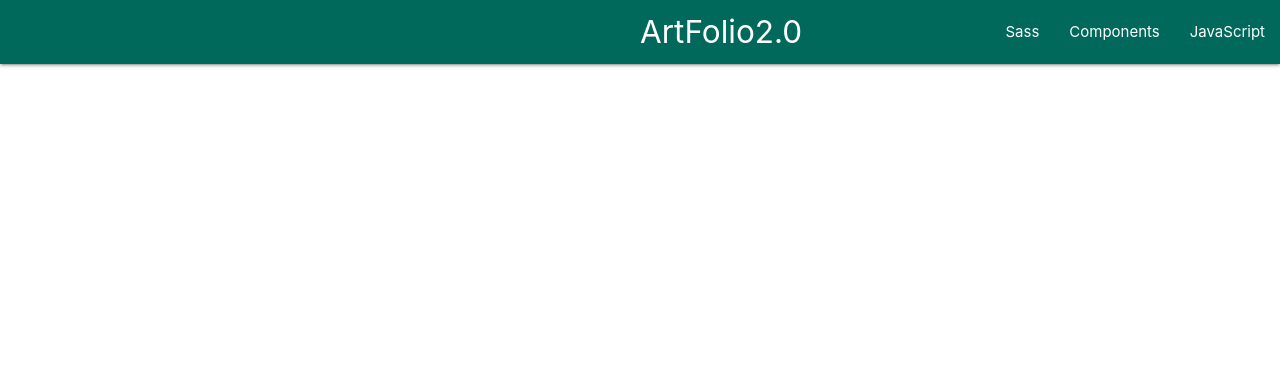
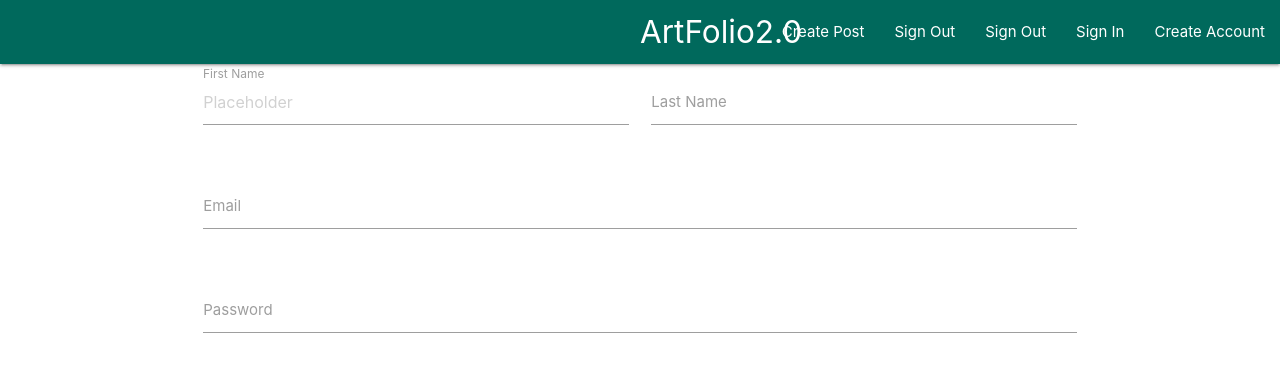
Before and after one commit to angel-torres/at-frontend, a React (Create React App) app in the folder artfolio2.0/: page /createaccount in a window 1280 px wide. Shown: the top 372 px of the page. Built offline with nearby package versions, Linux system fonts and the light colour scheme.

Commit message:
added nav components and a few links

```diff
--- a/artfolio2.0/package.json
+++ b/artfolio2.0/package.json
@@ -5,6 +5,7 @@
   "dependencies": {
     "react": "^16.7.0",
     "react-dom": "^16.7.0",
+    "react-router-dom": "^4.3.1",
     "react-scripts": "2.1.3"
   },
   "scripts": {
--- a/artfolio2.0/src/App.js
+++ b/artfolio2.0/src/App.js
@@ -1,13 +1,18 @@
 import React, { Component } from 'react';
+import { Route } from 'react-router-dom';
 import './App.css';
 
 import Nav from './components/nav/Nav'
+import SignIn from './components/auth/SignIn';
+import CreateAccount from './components/auth/CreateAccount';
 
 class App extends Component {
   render() {
     return (
       <div className="App">
         <Nav />
+        <Route path="/signin" component={SignIn}/>
+        <Route path="/createaccount" component={CreateAccount}/>
       </div>
     );
   }
--- /dev/null
+++ b/artfolio2.0/src/components/auth/CreateAccount.js
@@ -0,0 +1,34 @@
+import React, { Component } from 'react'
+
+export default class CreateAccount extends Component {
+  render() {
+    return (
+        <div class="row container">
+            <form class="col s12">
+                <div class="row">
+                    <div class="input-field col s6">
+                    <input placeholder="Placeholder" id="first_name" type="text" class="validate"/>
+                    <label for="first_name">First Name</label>
+                    </div>
+                    <div class="input-field col s6">
+                    <input id="last_name" type="text" class="validate"/>
+                    <label for="last_name">Last Name</label>
+                    </div>
+                </div>
+                <div class="row">
+                    <div class="input-field col s12">
+                    <input id="email" type="email" class="validate"/>
+                    <label for="email">Email</label>
+                    </div>
+                </div>
+                <div class="row">
+                    <div class="input-field col s12">
+                    <input id="password" type="password" class="validate"/>
+                    <label for="password">Password</label>
+                    </div>
+                </div>
+            </form>
+      </div>
+    )
+  }
+}
--- /dev/null
+++ b/artfolio2.0/src/components/auth/SignIn.js
@@ -0,0 +1,22 @@
+import React, { Component } from 'react'
+
+export default class SignIn extends Component {
+  render() {
+    return (
+      <form className="container">
+        <div class="row">
+            <div class="input-field col s12">
+            <input id="password" type="password" class="validate"/>
+            <label for="password">Password</label>
+            </div>
+        </div>
+        <div class="row">
+              <div class="input-field col s12">
+              <input id="email" type="email" class="validate"/>
+              <label for="email">Email</label>
+              </div>
+          </div>
+      </form>
+    )
+  }
+}
--- a/artfolio2.0/src/components/nav/ArtistLinks.js
+++ b/artfolio2.0/src/components/nav/ArtistLinks.js
@@ -0,0 +1,12 @@
+import React, { Component } from 'react';
+
+export default class ArtistLinks extends Component {
+  render() {
+    return (
+        <ul id="nav-mobile" className="right hide-on-med-and-down">
+            <li><a href="sass.html">Create Post</a></li>
+            <li><a href="badges.html">Sign Out</a></li>
+        </ul>
+    )
+  }
+}
--- a/artfolio2.0/src/components/nav/Nav.js
+++ b/artfolio2.0/src/components/nav/Nav.js
@@ -1,4 +1,7 @@
 import React, { Component } from 'react'
+import SignedOutLinks from './SignedOutLinks';
+import UserLinks from './UserLinks';
+import ArtistLinks from './ArtistLinks';
 
 export default class Nav extends Component {
   render() {
@@ -6,11 +9,9 @@
          <nav>
             <div className="nav-wrapper #00695c teal darken-3">
             <a href="#" className="brand-logo left">ArtFolio2.0</a>
-            <ul id="nav-mobile" className="right hide-on-med-and-down">
-                <li><a href="sass.html">Sass</a></li>
-                <li><a href="badges.html">Components</a></li>
-                <li><a href="collapsible.html">JavaScript</a></li>
-            </ul>
+            <SignedOutLinks />
+            <UserLinks />
+            <ArtistLinks />
             </div>
         </nav>
     )
--- a/artfolio2.0/src/components/nav/SignedOutLinks.js
+++ b/artfolio2.0/src/components/nav/SignedOutLinks.js
@@ -0,0 +1,13 @@
+import React, { Component } from 'react';
+import { Link } from 'react-router-dom';
+
+export default class SignedOutLinks extends Component {
+  render() {
+    return (
+        <ul id="nav-mobile" className="right hide-on-med-and-down">
+            <li><Link to="/signin">Sign In</Link></li>
+            <li><Link to="/createaccount">Create Account</Link></li>
+        </ul>
+    )
+  }
+}
--- a/artfolio2.0/src/components/nav/UserLinks.js
+++ b/artfolio2.0/src/components/nav/UserLinks.js
@@ -0,0 +1,11 @@
+import React, { Component } from 'react';
+
+export default class UserLinks extends Component {
+  render() {
+    return (
+        <ul id="nav-mobile" className="right hide-on-med-and-down">
+            <li><a href="badges.html">Sign Out</a></li>
+        </ul>
+    )
+  }
+}
--- a/artfolio2.0/src/index.js
+++ b/artfolio2.0/src/index.js
@@ -2,9 +2,14 @@
 import ReactDOM from 'react-dom';
 import './index.css';
 import App from './App';
+import { BrowserRouter as Router} from 'react-router-dom';
 import * as serviceWorker from './serviceWorker';
 
-ReactDOM.render(<App />, document.getElementById('root'));
+ReactDOM.render(
+    <Router>
+        <App />
+    </Router>
+, document.getElementById('root'));
 
 // If you want your app to work offline and load faster, you can change
 // unregister() to register() below. Note this comes with some pitfalls.
```
Also changed, not shown: artfolio2.0/src/components/auth/Login.js (deleted), 1 other file (tests, documents, lock files or other folders).
